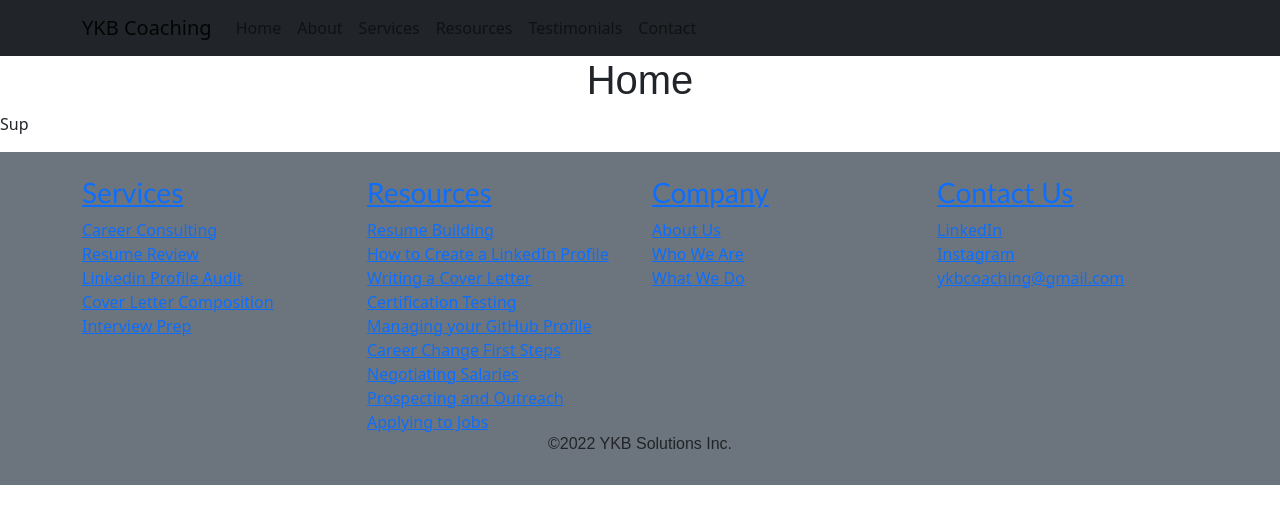
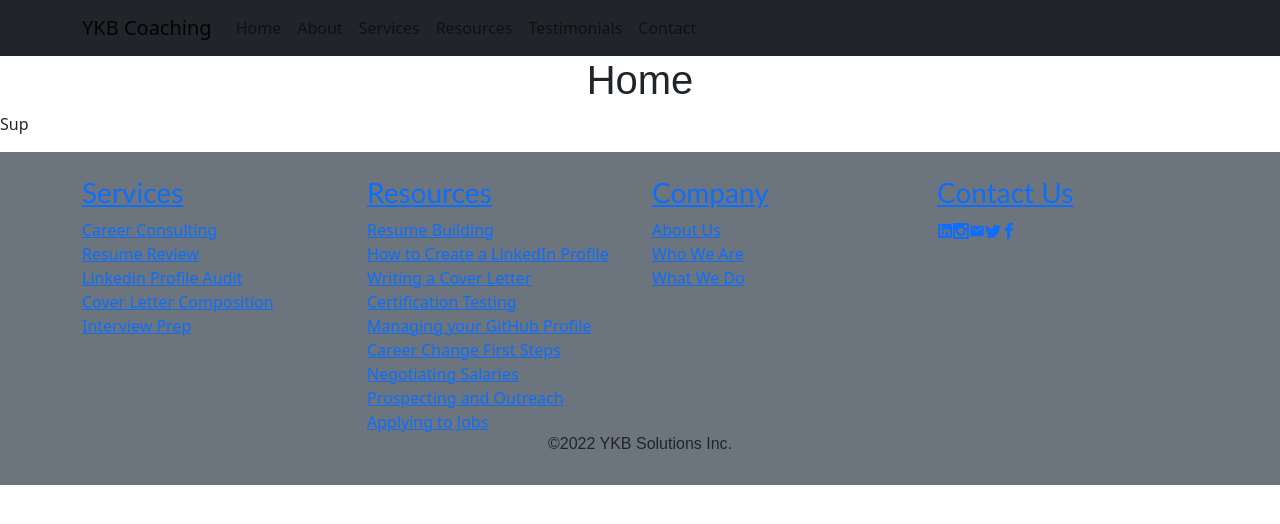
Before and after one commit to jermeewinn/YKB-solutions, a React (Create React App) app: page / in a window 1280 px wide. Shown: the top 524 px of the page. Built offline with nearby package versions, Linux system fonts and the light colour scheme.

Commit message:
changed Contact Us footer elements to icons for Instagram, LinkedIn, Twitter, Facebook, and Email

```diff
--- a/src/components/Footer/Footer-Contact/index.js
+++ b/src/components/Footer/Footer-Contact/index.js
@@ -1,6 +1,9 @@
 import React from 'react';
 import { Col } from 'react-bootstrap';
-
+import { FaLinkedin } from 'react-icons/fa';
+import { ImInstagram, ImFacebook } from 'react-icons/im';
+import { MdEmail } from 'react-icons/md';
+import { BsTwitter } from 'react-icons/bs';
 
 const FooterContact = () => {
     return(
@@ -8,9 +11,14 @@ const FooterContact = () => {
             <h3>
                 <a href='/contact'>Contact Us</a>
             </h3>
-            <a href="" className="footer-link">LinkedIn</a><br/>
-            <a href="" className="footer-link">Instagram</a><br/>
-            <a href="" className="footer-link">ykbcoaching@gmail.com</a><br/>
+            <div>
+                <a href="" className="footer-icon"><FaLinkedin /></a>
+                <a href="" className="footer-icon"><ImInstagram /></a>
+                <a href="" className="footer-icon"><MdEmail /></a>
+                <a href="" className="footer-icon"><BsTwitter /></a>
+                <a href="" className="footer-icon"><ImFacebook /></a>
+
+            </div>
         </Col>
     );
 };
```
